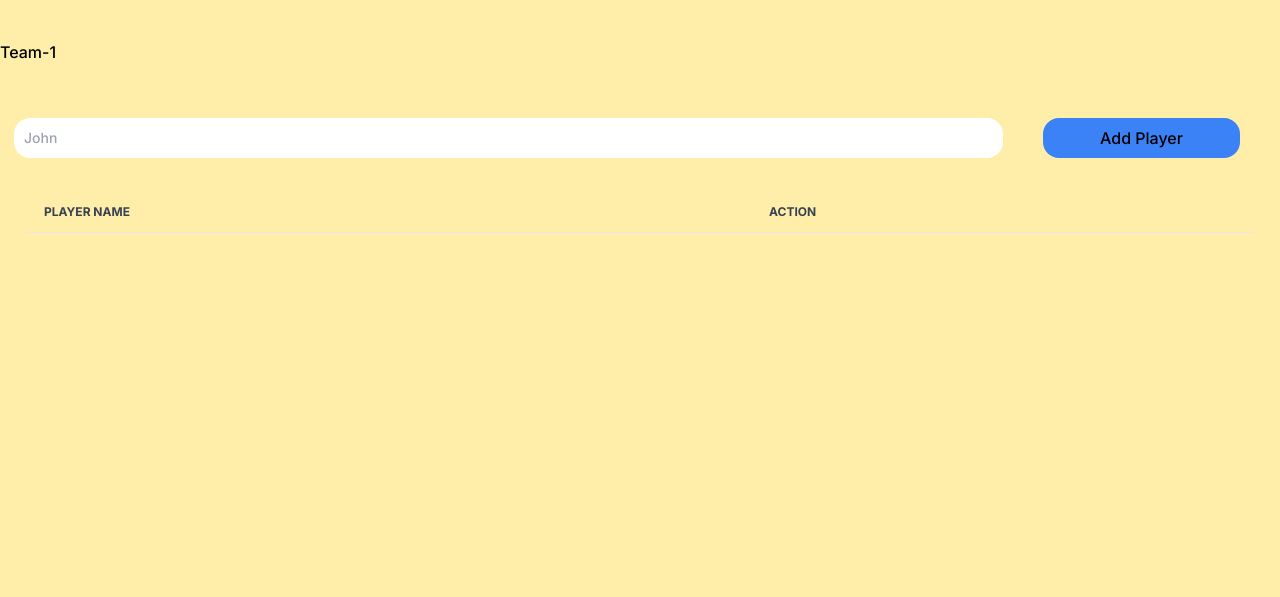
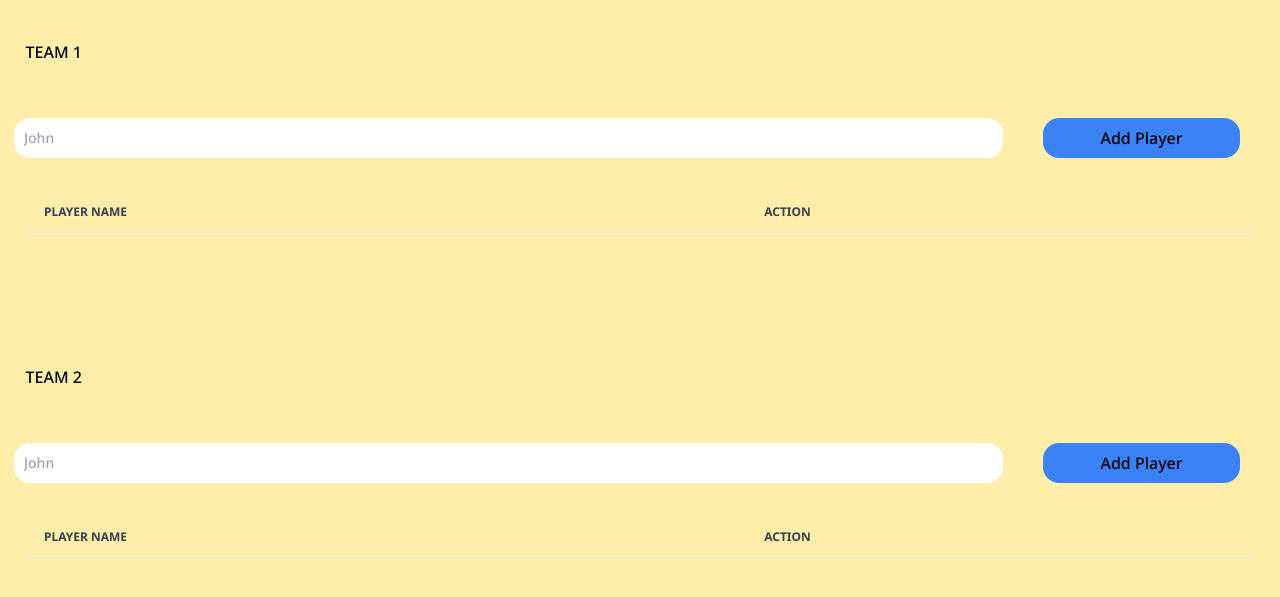
Before and after one commit to BadPotato1007/sports-scoring-app, a Flask app: page /teams in a window 1280 px wide. Shown: the top 597 px of the page. Run offline with Flask 2, Linux system fonts and the light colour scheme; lists and menus that the app fills with data are empty; some libraries are stand-ins or nearby versions.

Commit message:
tema page update

```diff
--- a/templates/teams.html
+++ b/templates/teams.html
@@ -8,26 +8,58 @@
   <link rel="preconnect" href="https://fonts.googleapis.com">
   <link rel="preconnect" href="https://fonts.gstatic.com" crossorigin>
   <link href="https://fonts.googleapis.com/css2?family=Inter:wght@100..900&display=swap" rel="stylesheet">
+  <link rel="preconnect" href="https://fonts.googleapis.com">
+  <link rel="preconnect" href="https://fonts.gstatic.com" crossorigin>
+  <link href="https://fonts.googleapis.com/css2?family=Noto+Sans:ital,wght@0,100..900;1,100..900&display=swap" rel="stylesheet">
+
   <style>
     body{
       background-color: #FFEEA9;
-      font-family: "Inter", sans-serif;
+      font-family: "Noto Sans", sans-serif;
       font-weight: 500;
       font-style: bold;
 
     }
-    .table{
-      background-color: ;
+    h1{
+      font-size: 3rem;
+      font-weight: 900;
+      font-style: bold;
+      text-align: left;
+      padding-left: 2%;
     }
-    .row-1{
-      background-color: ;
-    }
+
 
   </style>
 </head>
 <body >
   <div class="mt-10">
-    <div><h1>Team-1</h1></div>
+    <div><h1>TEAM 1</h1></div>
+    <div class="flex justify-start p-3.5 pr-10  mt-10">
+      <input type="text" id="team_1_tb" class="rounded-2xl  text-black text-sm  focus:ring-blue-500 focus:border-blue-500 block w-full p-2.5 dark:bg--700 dark:border--600 dark:placeholder--400 dark:text-black dark:focus:ring-blue-500 dark:focus:border-blue-500" placeholder="John" required />
+      <button id="Add-Player-Btn" onclick="Addplayer_team1()" class="rounded-2xl ml-10 w-1/5	bg-blue-500">Add Player</button>
+    </div>
+
+
+<div class="relative m-5 overflow-x-auto  sm:rounded-lg">
+  <table class="w-full table text-sm text-left rtl:text-right text-gray-500 dark:text-gray-400">
+      <thead class="text-xs text-gray-700 uppercase ">
+          <tr class=" row-1 border-b dark:border-gray-700">
+              <th scope="col" class="px-6 py-3">
+                  Player Name
+              </th>
+              <th scope="col" class="px-6 py-3">
+                  Action
+              </th>
+          </tr>
+      </thead>
+      <tbody id="team_1_table">
+      </tbody>
+  </table>
+</div>
+<br><br><br>
+  </div>
+  <div class="mt-10">
+    <div><h1>TEAM 2</h1></div>
     <div class="flex justify-start p-3.5 pr-10  mt-10">
       <input type="text" id="team_1_tb" class="rounded-2xl  text-black text-sm  focus:ring-blue-500 focus:border-blue-500 block w-full p-2.5 dark:bg--700 dark:border--600 dark:placeholder--400 dark:text-black dark:focus:ring-blue-500 dark:focus:border-blue-500" placeholder="John" required />
       <button id="Add-Player-Btn" onclick="Addplayer_team1()" class="rounded-2xl ml-10 w-1/5	bg-blue-500">Add Player</button>
```
